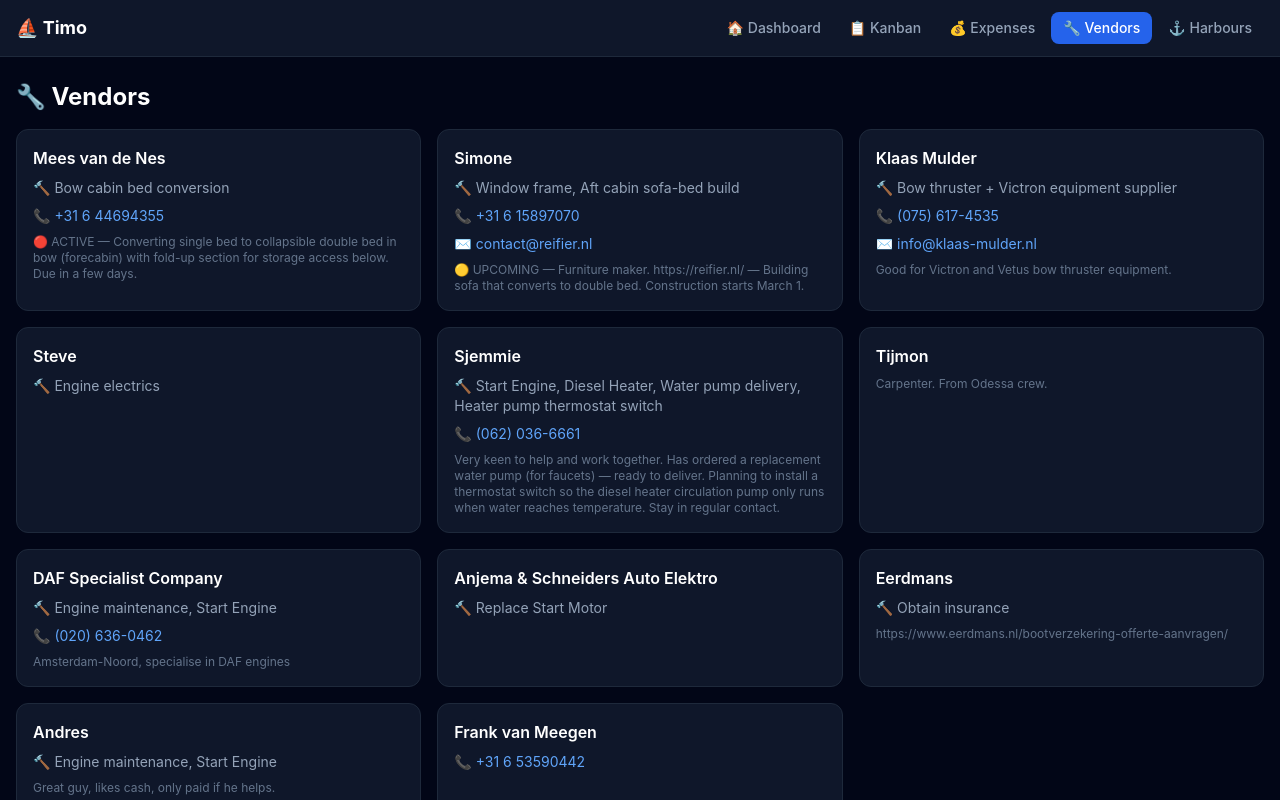
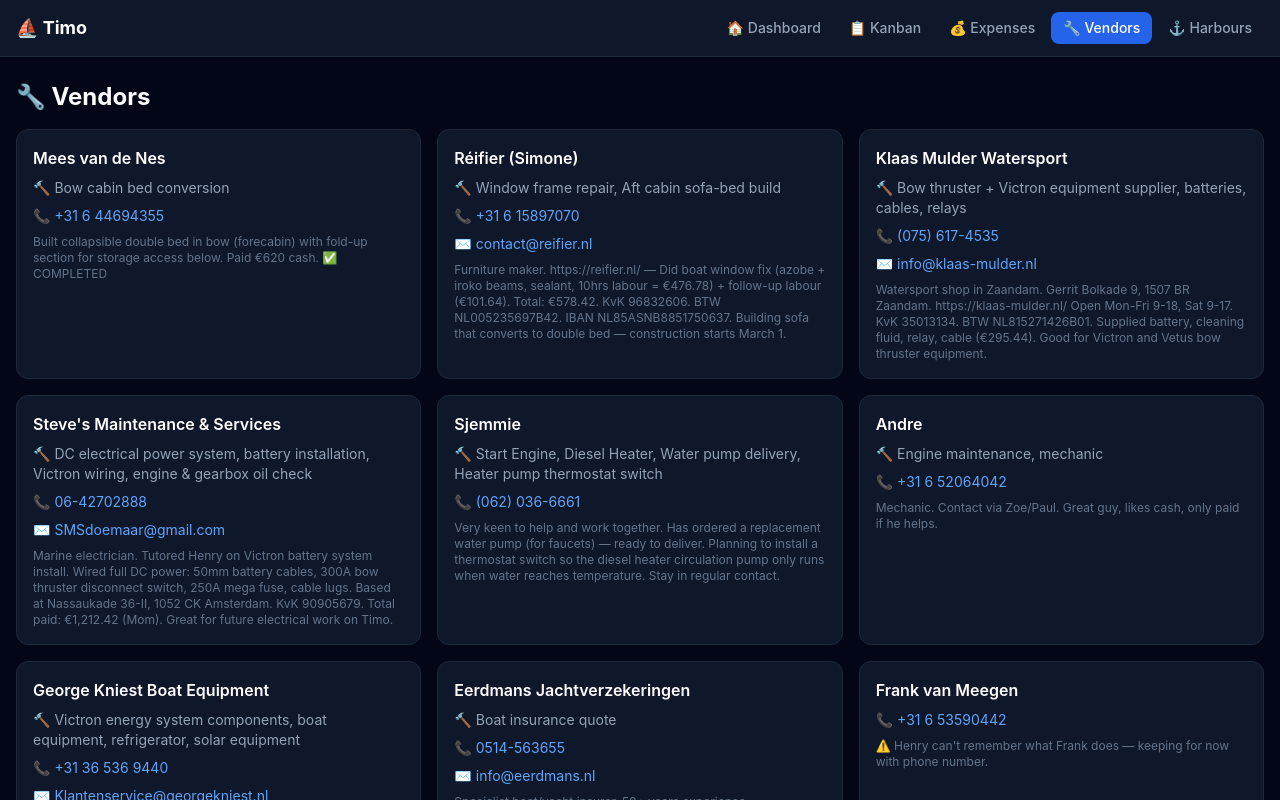
Before and after one commit to kokosthief/boat-dashboard, a Next.js app: page /vendors in a window 1280 px wide. Shown: the top 800 px of the page. Built offline with nearby package versions, Linux system fonts and the light colour scheme.

Commit message:
Update vendors: Steve full details, add George Kniest, remove Anjema & Schneiders

```diff
--- a/src/data/vendors.ts
+++ b/src/data/vendors.ts
@@ -8,15 +8,13 @@
 }
 
 export const vendors: Vendor[] = [
-  { name: "Mees van de Nes", tasks: "Bow cabin bed conversion", contact: "Mees", phone: "+31 6 44694355", email: "", notes: "🔴 ACTIVE — Converting single bed to collapsible double bed in bow (forecabin) with fold-up section for storage access below. Due in a few days." },
-  { name: "Simone", tasks: "Window frame, Aft cabin sofa-bed build", contact: "Simone", phone: "+31 6 15897070", email: "contact@reifier.nl", notes: "🟡 UPCOMING — Furniture maker. https://reifier.nl/ — Building sofa that converts to double bed. Construction starts March 1." },
-  { name: "Klaas Mulder", tasks: "Bow thruster + Victron equipment supplier", contact: "", phone: "(075) 617-4535", email: "info@klaas-mulder.nl", notes: "Good for Victron and Vetus bow thruster equipment." },
-  { name: "Steve", tasks: "Engine electrics", contact: "Steve", phone: "", email: "", notes: "" },
+  { name: "Mees van de Nes", tasks: "Bow cabin bed conversion", contact: "Mees", phone: "+31 6 44694355", email: "", notes: "Built collapsible double bed in bow (forecabin) with fold-up section for storage access below. Paid €620 cash. ✅ COMPLETED" },
+  { name: "Réifier (Simone)", tasks: "Window frame repair, Aft cabin sofa-bed build", contact: "Simone", phone: "+31 6 15897070", email: "contact@reifier.nl", notes: "Furniture maker. https://reifier.nl/ — Did boat window fix (azobe + iroko beams, sealant, 10hrs labour = €476.78) + follow-up labour (€101.64). Total: €578.42. KvK 96832606. BTW NL005235697B42. IBAN NL85ASNB8851750637. Building sofa that converts to double bed — construction starts March 1." },
+  { name: "Klaas Mulder Watersport", tasks: "Bow thruster + Victron equipment supplier, batteries, cables, relays", contact: "K. Mulder", phone: "(075) 617-4535", email: "info@klaas-mulder.nl", notes: "Watersport shop in Zaandam. Gerrit Bolkade 9, 1507 BR Zaandam. https://klaas-mulder.nl/ Open Mon-Fri 9-18, Sat 9-17. KvK 35013134. BTW NL815271426B01. Supplied battery, cleaning fluid, relay, cable (€295.44). Good for Victron and Vetus bow thruster equipment." },
+  { name: "Steve's Maintenance & Services", tasks: "DC electrical power system, battery installation, Victron wiring, engine & gearbox oil check", contact: "S.D. Davies-Williams", phone: "06-42702888", email: "SMSdoemaar@gmail.com", notes: "Marine electrician. Tutored Henry on Victron battery system install. Wired full DC power: 50mm battery cables, 300A bow thruster disconnect switch, 250A mega fuse, cable lugs. Based at Nassaukade 36-II, 1052 CK Amsterdam. KvK 90905679. Total paid: €1,212.42 (Mom). Great for future electrical work on Timo." },
   { name: "Sjemmie", tasks: "Start Engine, Diesel Heater, Water pump delivery, Heater pump thermostat switch", contact: "Sjemmie", phone: "(062) 036-6661", email: "", notes: "Very keen to help and work together. Has ordered a replacement water pump (for faucets) — ready to deliver. Planning to install a thermostat switch so the diesel heater circulation pump only runs when water reaches temperature. Stay in regular contact." },
-  { name: "Tijmon", tasks: "", contact: "Tijmon", phone: "", email: "", notes: "Carpenter. From Odessa crew." },
-  { name: "DAF Specialist Company", tasks: "Engine maintenance, Start Engine", contact: "NA", phone: "(020) 636-0462", email: "", notes: "Amsterdam-Noord, specialise in DAF engines" },
-  { name: "Anjema & Schneiders Auto Elektro", tasks: "Replace Start Motor", contact: "", phone: "", email: "", notes: "" },
-  { name: "Eerdmans", tasks: "Obtain insurance", contact: "", phone: "", email: "", notes: "https://www.eerdmans.nl/bootverzekering-offerte-aanvragen/" },
-  { name: "Andres", tasks: "Engine maintenance, Start Engine", contact: "Via Zoe/Paul", phone: "", email: "", notes: "Great guy, likes cash, only paid if he helps." },
-  { name: "Frank van Meegen", tasks: "", contact: "Frank", phone: "+31 6 53590442", email: "", notes: "" },
+  { name: "Andre", tasks: "Engine maintenance, mechanic", contact: "Andre", phone: "+31 6 52064042", email: "", notes: "Mechanic. Contact via Zoe/Paul. Great guy, likes cash, only paid if he helps." },
+  { name: "George Kniest Boat Equipment", tasks: "Victron energy system components, boat equipment, refrigerator, solar equipment", contact: "Klantenservice", phone: "+31 36 536 9440", email: "Klantenservice@georgekniest.nl", notes: "Major marine equipment supplier at Marina Muiderzand, Almere. Supplied: Victron Cerbo GX + Touch50 display, SmartShunt 500A, Lynx Distributor, Galvanische isolator, Victron charger, solar controller, battery monitor, refrigerator, bilge pump, fuse holders, solar connectors. 5 invoices totalling €5,128.40 (Mom). Marinaweg 20, 1361 AC Almere. KvK 39063144. 'Varen is vrijheid!' Henry is klant 30105054." },
+  { name: "Eerdmans Jachtverzekeringen", tasks: "Boat insurance quote", contact: "Klantenservice", phone: "0514-563655", email: "info@eerdmans.nl", notes: "Specialist boat/yacht insurer, 50+ years experience. https://www.eerdmans.nl/bootverzekering-offerte-aanvragen/ Mon-Fri 8:30-17:00. ⚠️ STATUS: Need to follow up on insurance quote." },
+  { name: "Frank van Meegen", tasks: "", contact: "Frank", phone: "+31 6 53590442", email: "", notes: "⚠️ Henry can't remember what Frank does — keeping for now with phone number." },
 ];
```
